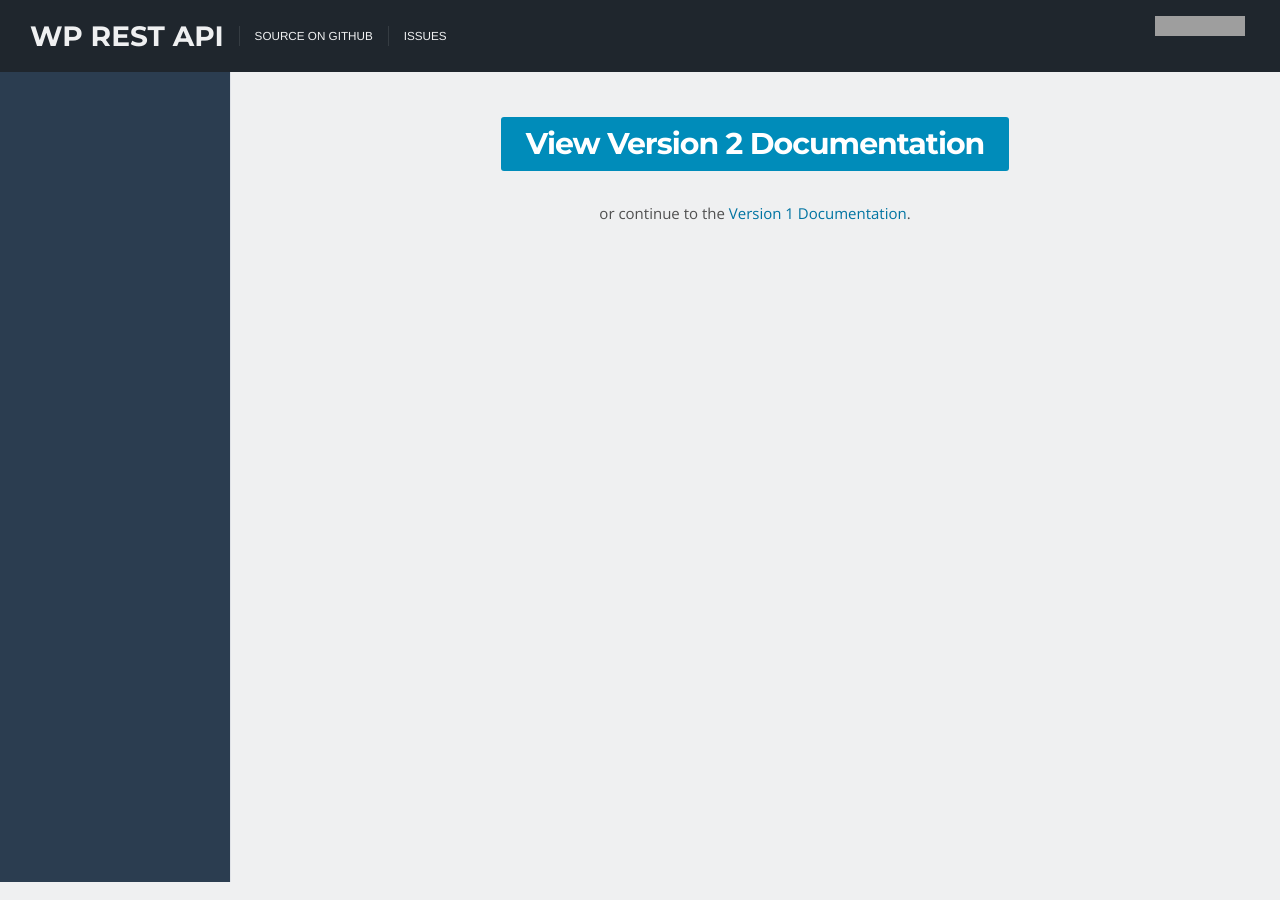
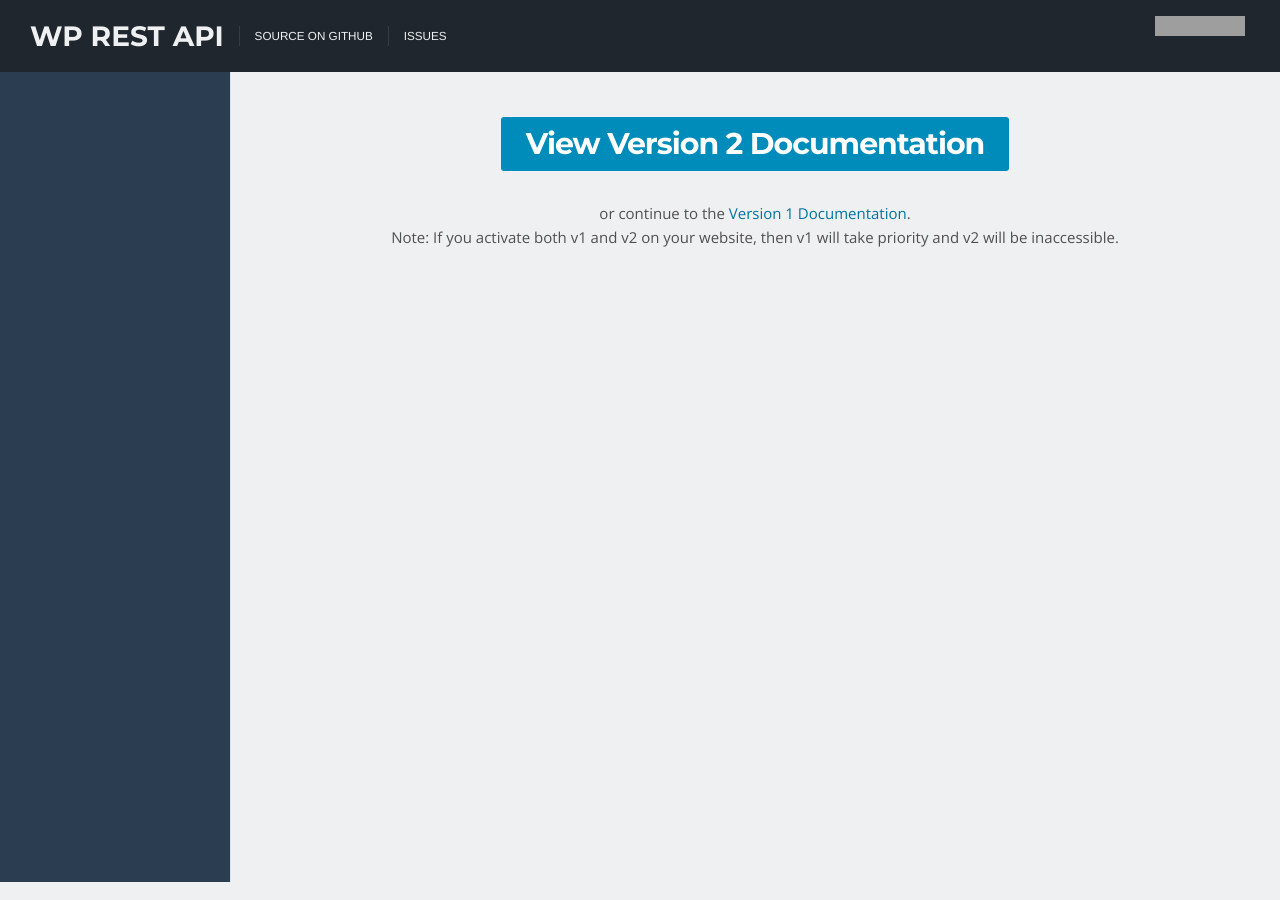
Before and after one commit to WP-API/WP-API.github.io, a Jekyll site: the page built from index.html, in a window 1280 px wide. Built offline with Jekyll 4.4.1, drawn with Linux system fonts in a browser that asks for light colours; grey boxes are pictures that could not be loaded.

Commit message:
Notice to the user

```diff
--- a/index.html
+++ b/index.html
@@ -43,6 +43,7 @@ title: WP REST API Documentation
 	<div class="v2-pointer">
         <p><a class="button" href="http://v2.wp-api.org/">View Version 2 Documentation</a></p>
         <p>or continue to the <a href="/index-deprecated.html">Version 1 Documentation</a>.</p>
+        <p><strong>Note:</strong> If you activate both v1 and v2 on your website, then v1 will take priority and v2 will be inaccessible.</p>
     </div>
 
 
```
